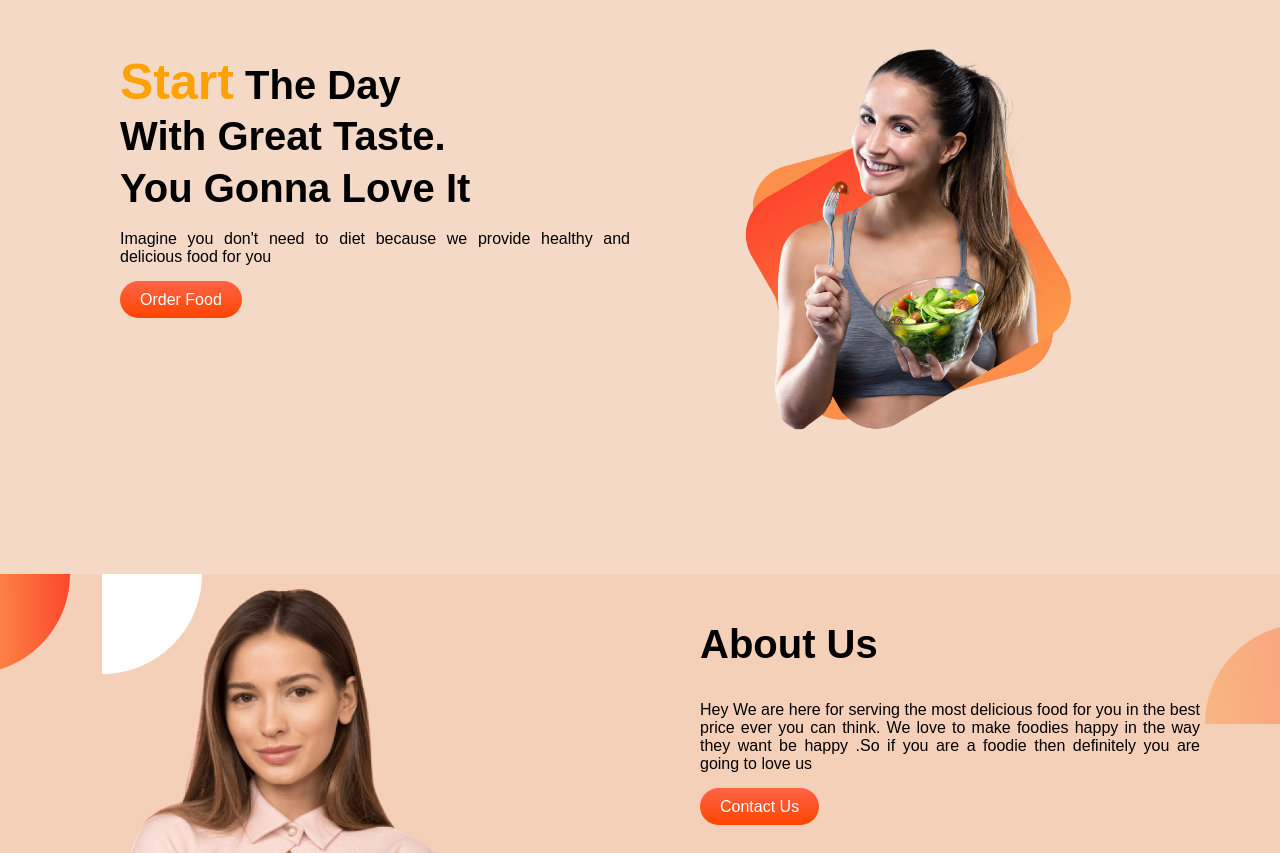
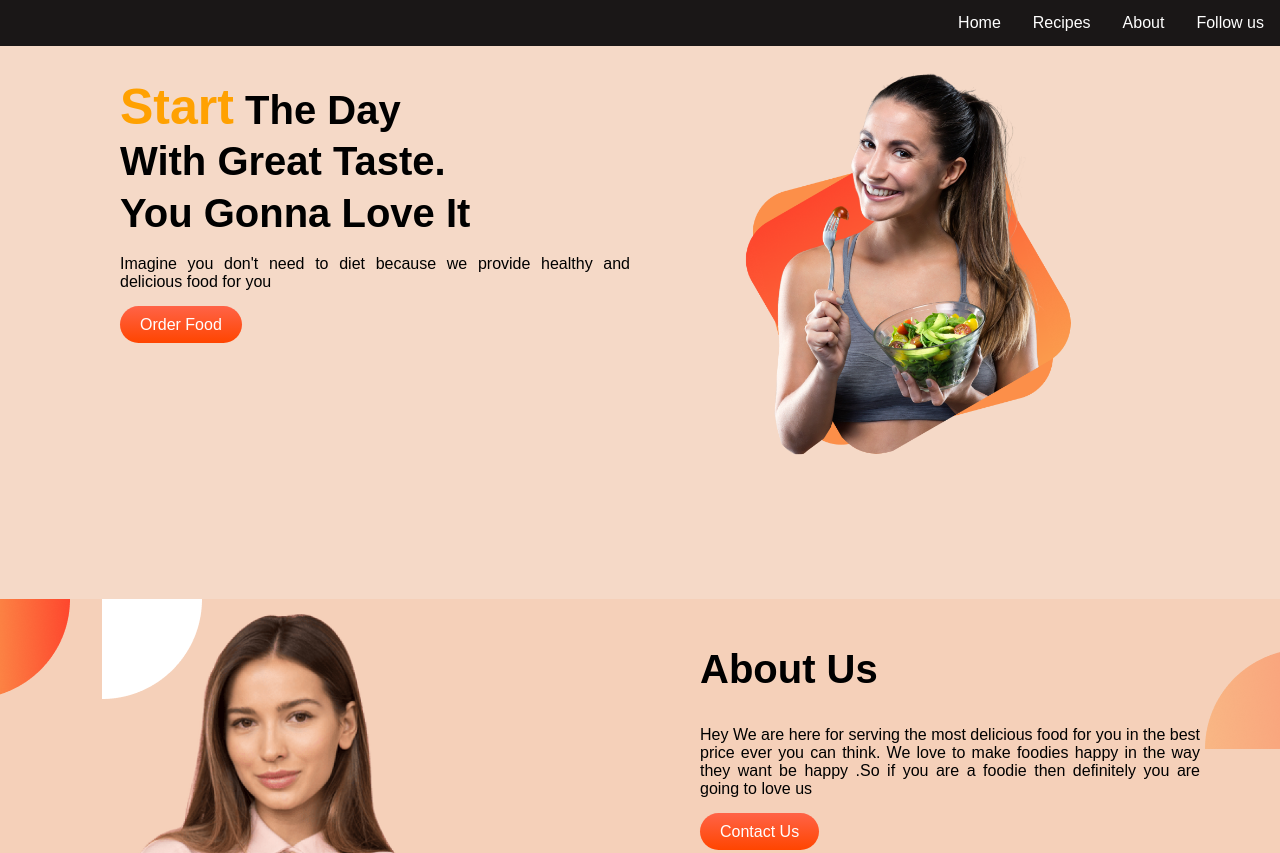
Before and after one commit to Rabi-Mezan/foodsite, a plain HTML site: page index.html in a window 1280 px wide. Shown: the top 853 px of the page. Drawn offline with Linux system fonts and the light colour scheme.

Commit message:
third commit

```diff
--- a/index.html
+++ b/index.html
@@ -15,7 +15,16 @@
 
 <body>
 
-    <section class="flexible first">
+    <header>
+        <ul>
+            <li><a href="#follow">Follow us</a></li>
+            <li><a href="#about">About</a></li>
+            <li><a href="#recipes">Recipes</a></li>
+            <li><a class="active" href="#home">Home</a></li>
+        </ul>
+    </header>
+
+    <section class="flexible first" id="home">
         <div class="first-half text1">
             <h2><span id="colorfull">Start</span> The Day</h2>
             <h2>With Great Taste.</h2>
@@ -31,7 +40,7 @@
         </div>
     </section>
 
-    <section class="flexible second">
+    <section class="flexible second" id="about">
 
         <div class="first-half">
             <img src="images/female/Person Image.png" alt="" class="first-imgage">
@@ -49,7 +58,7 @@
 
     </section>
 
-    <section class="third">
+    <section class="third" id="recipes">
         <div class="recipe-heading">
             <h1>Our Food Items</h1>
             <p>Order as soon as possible or you are going to miss the taste of life .
@@ -84,7 +93,8 @@
         </div>
     </section>
 
-    <section class="socail-pack">
+
+    <section class="socail-pack" id="follow">
         <div class="flexible">
             <div class="social">
                 <h1>700k</h1>
--- a/style.css
+++ b/style.css
@@ -4,6 +4,40 @@ body{
     font-family: 'Fjalla One', sans-serif;
     background: #f5d9c7;
 }
+html {
+    scroll-behavior: smooth;
+  }
+
+header{
+    height: 25px;
+
+}
+ul {
+    list-style-type: none;
+    overflow: hidden;
+    position: fixed;
+    top: 0;
+    width: 100%;
+    background-color: rgb(26, 23, 23);
+    margin: 0;
+    padding: 0;
+  }
+
+  li {
+    float: right;
+  }
+
+  li a {
+    display: block;
+    color: white;
+    text-align: center;
+    padding: 14px 16px;
+    text-decoration: none;
+  }
+
+  li a:hover {
+    background-color: #FFA101;
+  }
 
 .flexible{
     display: flex;
```
